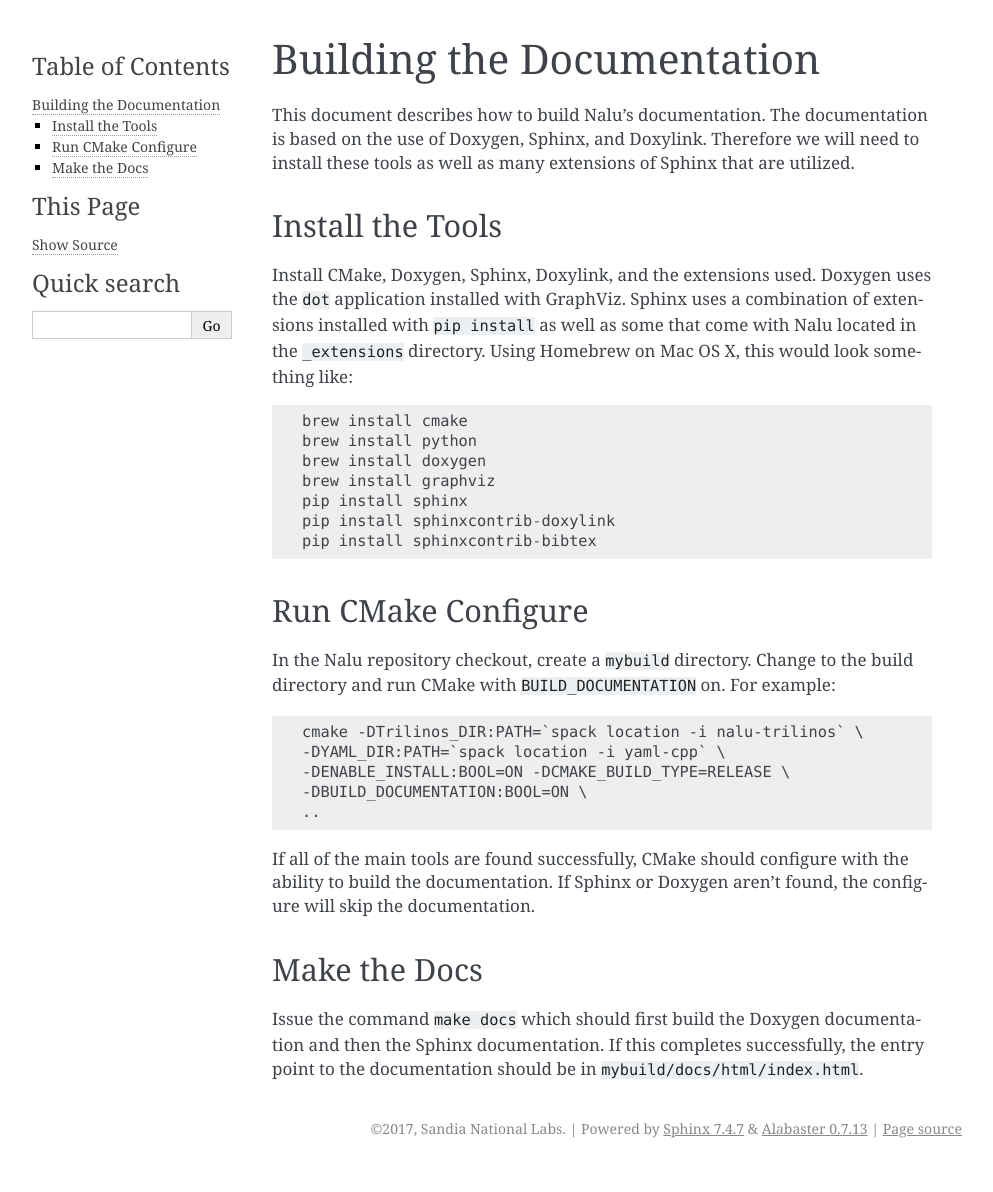
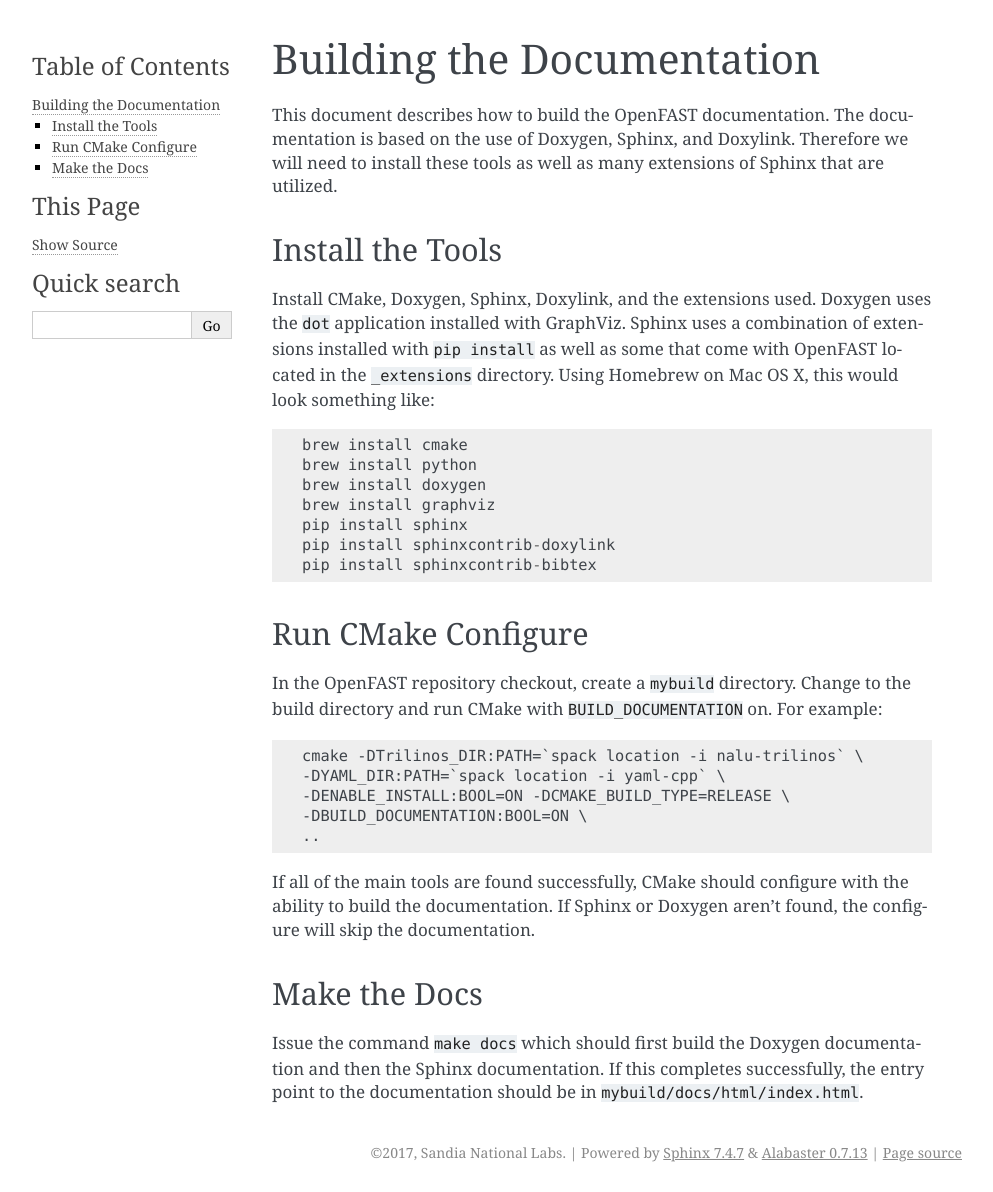
Before and after one commit to OpenFAST/openfast, a Sphinx documentation site: the page built from docs/source/build_doc.rst, in a window 1280 px wide. Shown: the whole page, without its empty margins (148-1141 px from the left). Built offline with Sphinx 7.4.7, drawn with Linux system fonts in a browser that asks for light colours; before the commit the page ends 1168 px from its top, so only the background shows below that.

Commit message:
replaced 'Nalu' with 'OpenFAST' in build_doc.rst

```diff
--- a/docs/source/build_doc.rst
+++ b/docs/source/build_doc.rst
@@ -1,7 +1,7 @@
 Building the Documentation
 ==========================
 
-This document describes how to build Nalu's documentation.
+This document describes how to build the OpenFAST documentation.
 The documentation is based on the use of Doxygen, Sphinx,
 and Doxylink. Therefore we will need to install these tools
 as well as many extensions of Sphinx that are utilized.
@@ -13,7 +13,7 @@
 extensions used. Doxygen uses the ``dot`` application
 installed with GraphViz. Sphinx uses a combination
 of extensions installed with ``pip install`` as well as some
-that come with Nalu located in the ``_extensions``
+that come with OpenFAST located in the ``_extensions``
 directory. Using Homebrew on Mac OS X,
 this would look something like:
 
@@ -30,7 +30,7 @@
 Run CMake Configure
 -------------------
 
-In the Nalu repository checkout, create a ``mybuild`` directory.
+In the OpenFAST repository checkout, create a ``mybuild`` directory.
 Change to the build directory and run CMake with ``BUILD_DOCUMENTATION``
 on. For example:
 
```
